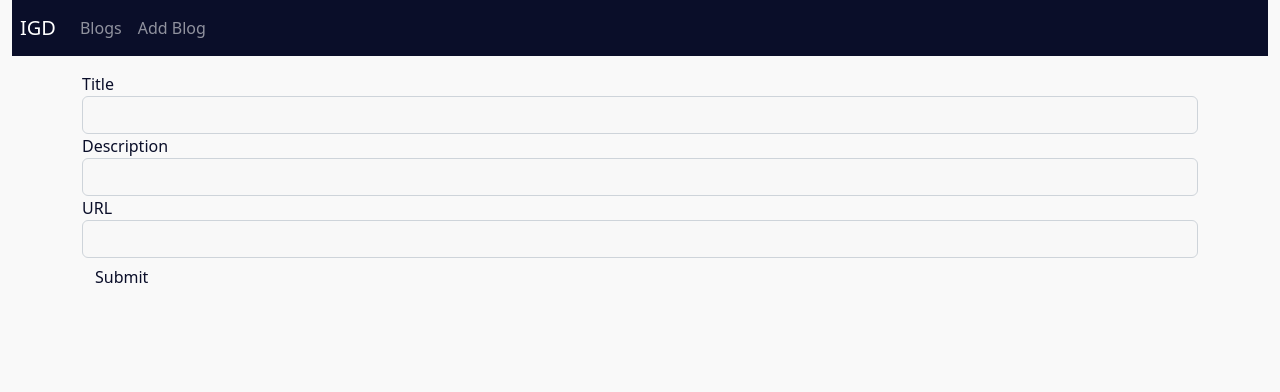
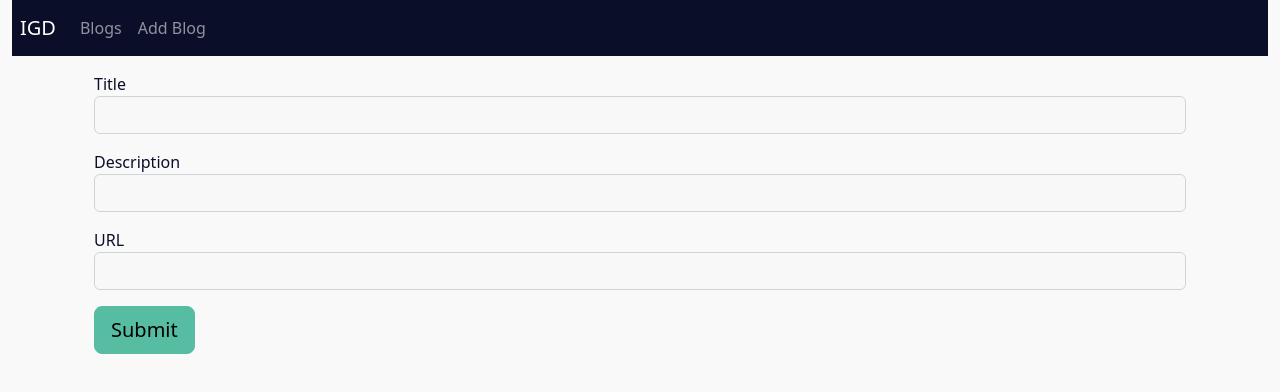
Before and after one commit to firepenguindisopanda/igd-ui, a React (Create React App) app: page /addblog in a window 1280 px wide. Shown: the top 392 px of the page. Built offline with nearby package versions, Linux system fonts and the light colour scheme.

Commit message:
Updated: saveBlog function to async

```diff
--- a/src/components/addblog/AddBlog.js
+++ b/src/components/addblog/AddBlog.js
@@ -1,5 +1,6 @@
 import React, { useState } from 'react';
 import BlogDataService from '../../services/blog.service';
+import './addblog.scss'
 
 const AddBlog = () => {
     const initialBlogState = {
@@ -13,34 +14,31 @@ const AddBlog = () => {
     const [submitted, setSubmitted] = useState(false);
     const onChangeTitle = (e) => {
         const title = e.target.value;
-        setBlog({...blog, title: title});
+        setBlog({ ...blog, title: title });
     }
     const onChangeDescription = (e) => {
         const description = e.target.value;
-        setBlog({...blog, description: description});
+        setBlog({ ...blog, description: description });
     }
     const onChangeUrl = (e) => {
         const url = e.target.value;
-        setBlog({...blog, url: url});
+        setBlog({ ...blog, url: url });
     }
 
-    const saveBlog = () => {
+    const saveBlog = async () => {
         let data = {
             title: blog.title,
             description: blog.description,
             url: blog.url
         };
-        BlogDataService.create(data).then(response => {
-            setBlog({
-                id: response.data.id,
-                title: response.data.title,
-                description: response.data.description,
-                url: response.data.url,
-                published: response.data.published
-            });
-        }).catch(e => {
+        try {
+            let response = await BlogDataService.create(data);
+            console.log(response.data);
+            setSubmitted(true);
+        }catch (e) {
             console.log(e);
-        });
+        }
+
 
     }
     const newBlog = () => {
@@ -48,17 +46,20 @@ const AddBlog = () => {
         setSubmitted(false);
     }
     return (
-    <div className='submit-form'>
+        <div className='container submit-form'>
             {
                 submitted ? (
-                <div>
+                    <div className='row'>
+                        <div className='col-md-12'>
                             <h4>You submitted successfully!</h4>
-                    <button className='btn btn-success' onClick={newBlog}>
+                            <button className='btn btn-primary btn-lg' onClick={newBlog}>
                                 Add new blog
                             </button>
                         </div>
+                    </div>
                 ) : (
-                <div>
+                    <div className='row'>
+                        <div className='col-md-12'>
                             <div className='form-group'>
                                 <label htmlFor='title'>Title</label>
                                 <input
@@ -97,9 +98,10 @@ const AddBlog = () => {
                                     name='url'
                                 />
                             </div>
-                    <button className='btn btn-success' onClick={saveBlog}>
+                            <button className='btn btn-primary btn-lg' onClick={saveBlog}>
                                 Submit
                             </button>
+                        </div>
                     </div>
                 )
             }
```
Lines whose indentation alone changed are shown as unchanged.
